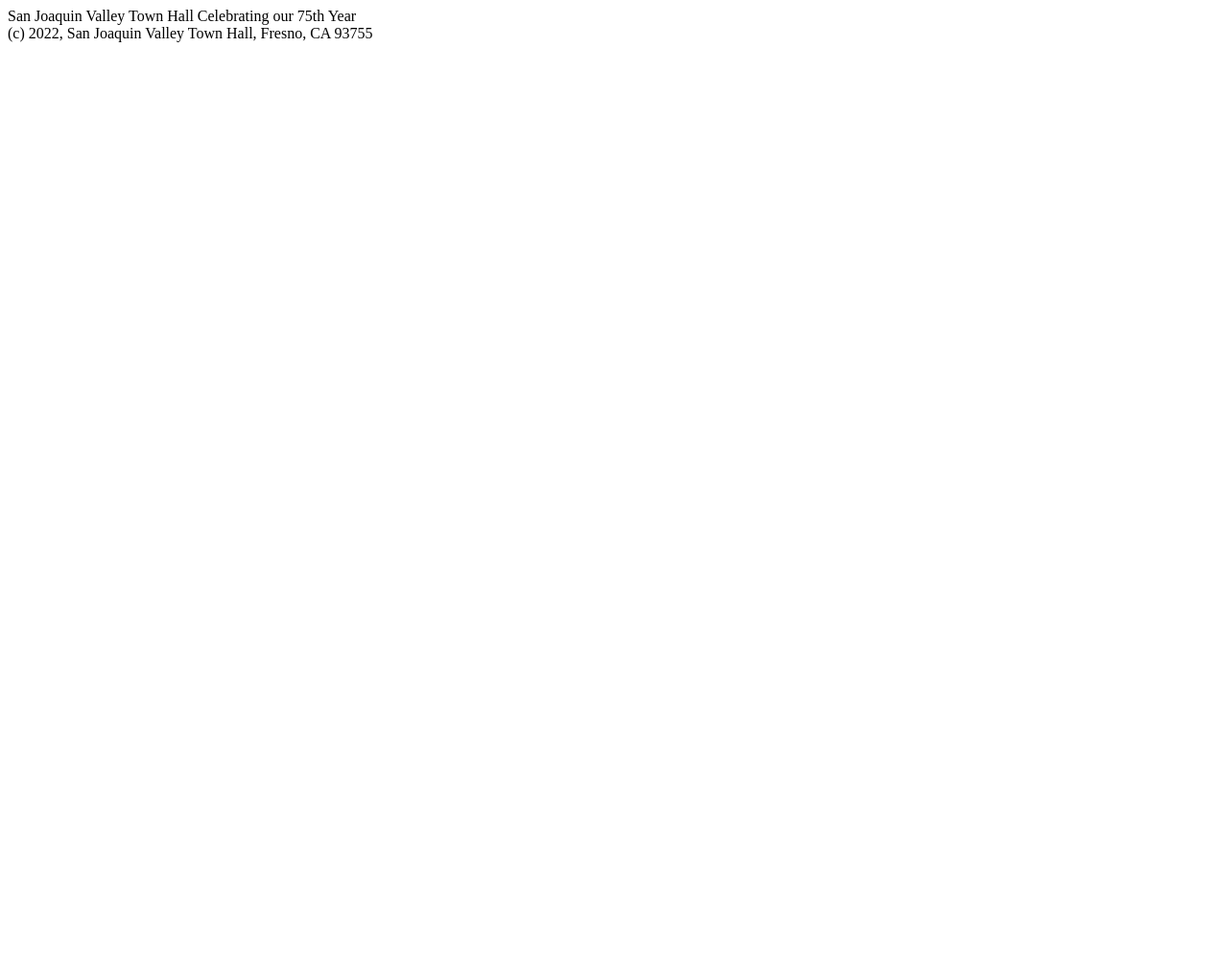
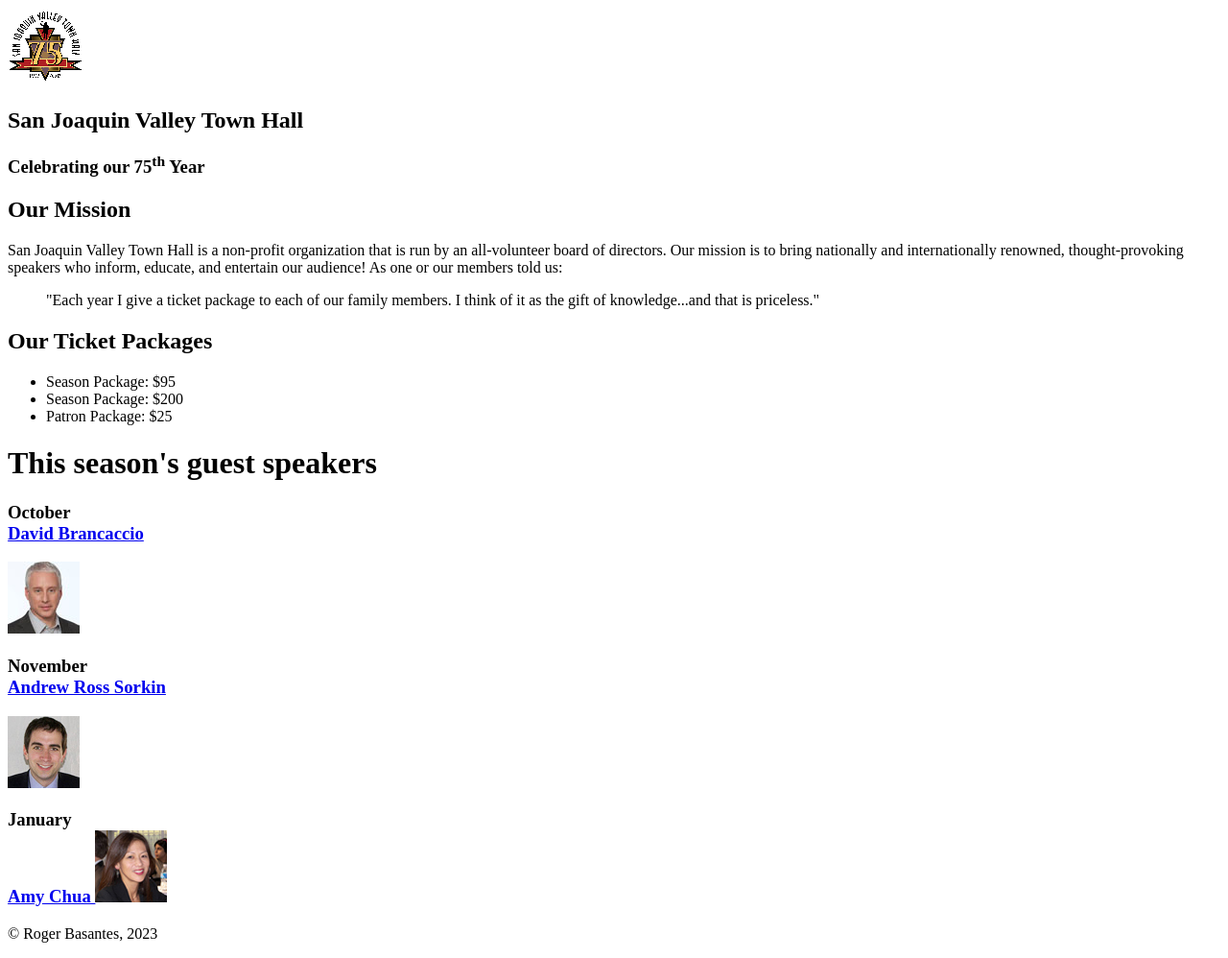
Before and after one commit to rogb1/A05, a plain HTML site: page c3_index.html in a window 1280 px wide. Shown: the whole page at 96% size. Before the commit the page ends 800 px from the top, so only its background shows below. Drawn offline with Linux system fonts and the light colour scheme.

Commit message:
index.html

```diff
--- a/c3_index.html
+++ b/c3_index.html
@@ -1,5 +1,5 @@
 <!DOCTYPE html>
-<html lang="en">
+<html lang="en" xmlns="http://www.w3.org/1999/html">
 
 <head>
 	<meta charset="utf-8">
@@ -9,14 +9,43 @@
 
 <body>
 	<header>
-		San Joaquin Valley Town Hall
-		Celebrating our 75th Year
+		<img src="images/town_hall_logo.gif" alt="Town Hall Logo" height="80">
+		<h2> San Joaquin Valley Town Hall </h2>
+		<h3> Celebrating our 75<sup>th</sup> Year </h3>
 	</header>
 	<main>
+		<h2>Our Mission</h2>
 
+		<p>San Joaquin Valley Town Hall is a non-profit organization that is run by an all-volunteer board of directors. Our mission is to bring nationally and internationally renowned, thought-provoking speakers who inform, educate, and entertain our audience! As one or our members told us:</p>
+
+		<blockquote> "Each year I give a ticket package to each of our family members. I think of it as the gift of knowledge...and that is priceless." </blockquote>
+
+
+		<h2>Our Ticket Packages</h2>
+		<ul>
+			<li>Season Package: $95</li>
+			<li>Season Package: $200</li>
+			<li>Patron Package: $25</li>
+
+		</ul>
+
+		<h1>This season's guest speakers</h1>
+
+		<h3>October <br>
+			<a href="speakers/brancaccio.html"> David Brancaccio </a></h3>
+		<img src="images/brancaccio75.jpg" alt="David Brancaccio" height="75">
+
+		<h3>November <br>
+			<a href="speakers/sorkin.html"> Andrew Ross Sorkin </a></h3>
+		<img src="images/sorkin75.jpg" alt="Andrew Ross Sorkin" height="75">
+
+		<h3>January <br>
+			<a href="speakers/chua.html"> Amy Chua </a>
+			<img src="images/chua75.jpg" alt="Amy Chua" height="75">
+		</h3>
 	</main>
 	<footer>
-		(c) 2022, San Joaquin Valley Town Hall, Fresno, CA 93755
+		<p>&copy Roger Basantes, 2023</p>
 	</footer>
 </body>
 </html>
```
